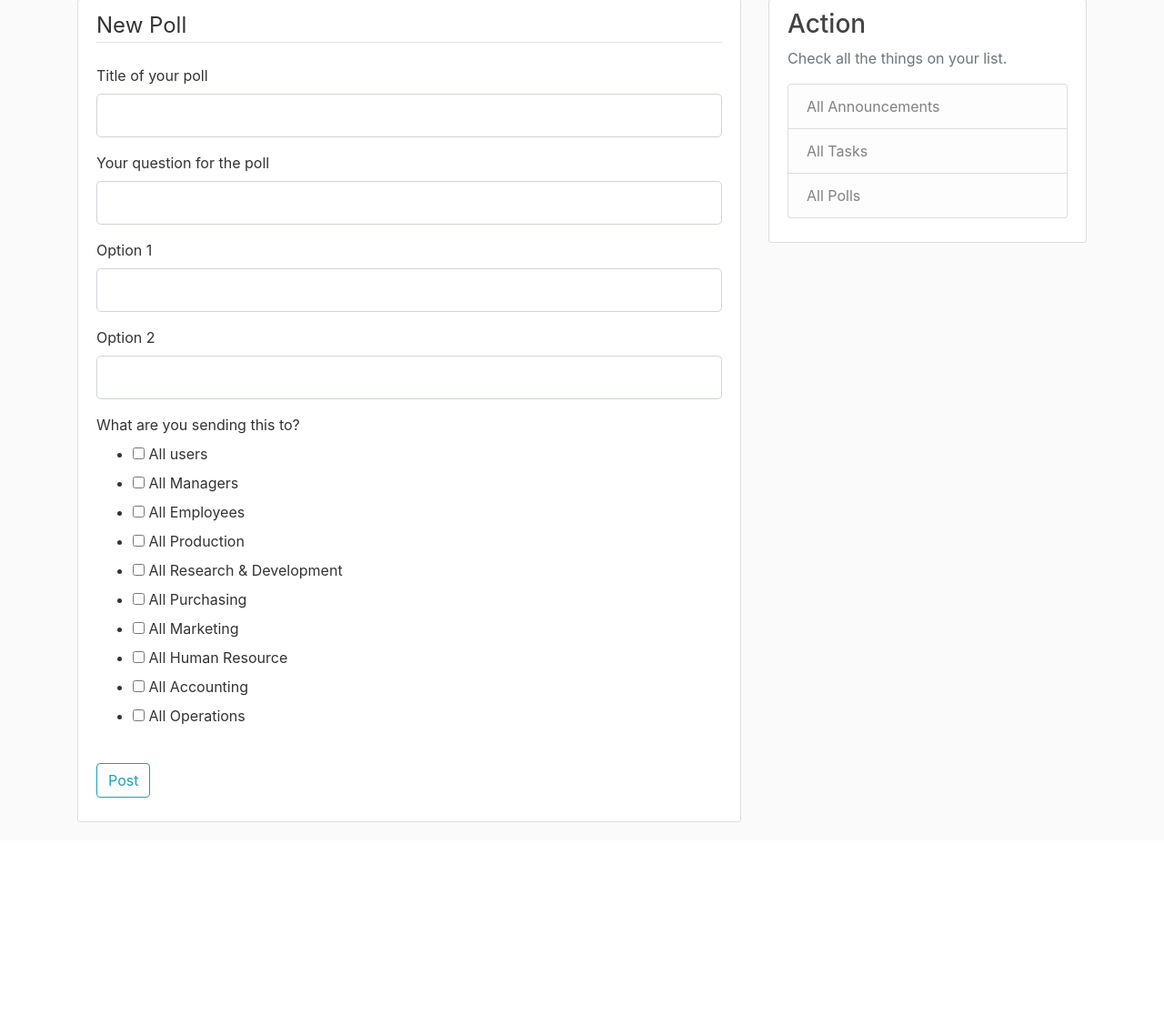
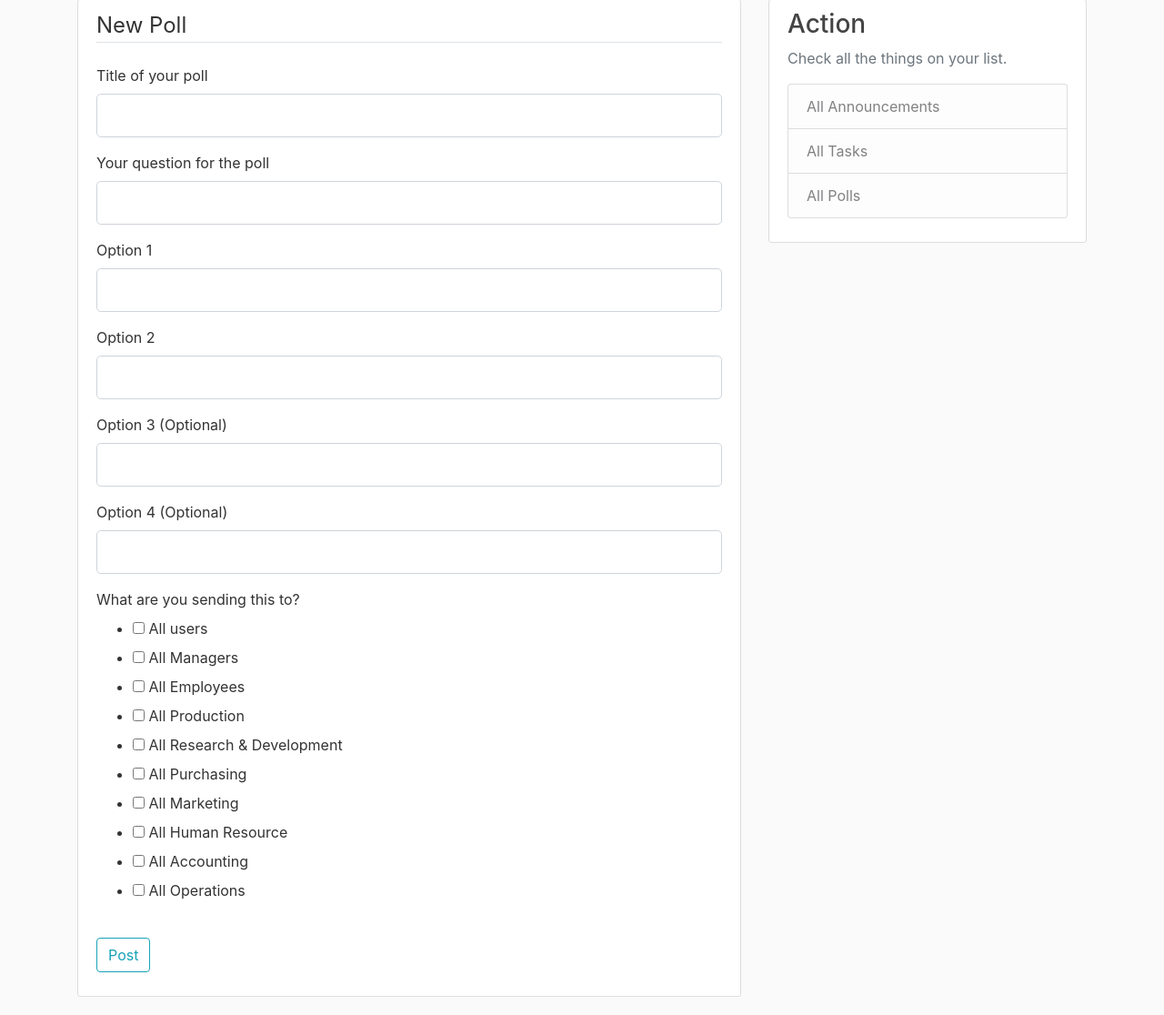
Before and after one commit to joezuoyc/CS316_F20_Team8, a Flask app: page /poll/new in a window 1280 px wide. Shown: the part 81-1197 px from the top of the page at 91% size. Before the commit the page ends 985 px from the top, so only its background shows below. Run offline with Flask 2, Linux system fonts and the light colour scheme; the visitor is signed in with stand-in values (Sample User, id 1); data comes from the database, SQL or seed files in the repository; some libraries are stand-ins or nearby versions.

Commit message:
add poll feature

```diff
--- a/scheduler_code/scheduler/forms.py
+++ b/scheduler_code/scheduler/forms.py
@@ -1,7 +1,7 @@
 from flask_wtf import FlaskForm
 from flask_wtf.file import FileField, FileAllowed
 from flask_login import current_user
-from wtforms import widgets, StringField, PasswordField, SubmitField, BooleanField, TextAreaField, SelectField,SelectMultipleField
+from wtforms import widgets, StringField, PasswordField, SubmitField, BooleanField, TextAreaField, SelectField,SelectMultipleField, RadioField
 from wtforms.validators import DataRequired, Length, Email, EqualTo
 import email_validator
 from scheduler.models import User
@@ -108,13 +108,15 @@ class PollForm(FlaskForm):
 	question = StringField('Your question for the poll', validators = [DataRequired()])
 	option1 = StringField('Option 1', validators = [DataRequired()])
 	option2 = StringField('Option 2', validators = [DataRequired()])
+	option3 = StringField('Option 3 (Optional)')
+	option4 = StringField('Option 4 (Optional)')
 	submit = SubmitField('Post')
 	audience = MultiCheckboxField('What are you sending this to?')
 
 class PollResponseForm(FlaskForm):
 	title = StringField('Title of the poll', validators = [DataRequired()])
 	question = StringField('Question for the poll', validators = [DataRequired()])
-	choice = MultiCheckboxField('What is your choice?')
+	choice = RadioField('What is your choice?')
 	submit = SubmitField('Submit')
 
 class PollResultForm(FlaskForm):
--- a/scheduler_code/scheduler/models.py
+++ b/scheduler_code/scheduler/models.py
@@ -52,6 +52,8 @@ class Poll(db.Model):
     question = db.Column(db.Text, nullable=False)
     option1 = db.Column(db.Text, nullable=False)
     option2 = db.Column(db.Text, nullable=False)
+    option3 = db.Column(db.Text)
+    option4 = db.Column(db.Text)
     initiator_id = db.Column(db.Integer, db.ForeignKey('user.id'), nullable=False)
     def __repr__(self):
         return f"Poll('{self.title}', '{self.date_posted}')"
--- a/scheduler_code/scheduler/routes.py
+++ b/scheduler_code/scheduler/routes.py
@@ -248,7 +248,23 @@ def new_poll():
 	form = PollForm()
 	form.audience.choices = audience_groups
 	if form.validate_on_submit():
-		poll = Poll(title = form.title.data,
+		if form.option3.data != '' and form.option4.data != '':
+			poll = Poll(title = form.title.data,
+						author = current_user, question = form.question.data,
+						option1 = form.option1.data, option2 = form.option2.data,
+						option3 = form.option3.data, option4 = form.option4.data)
+		elif form.option3.data == '' and form.option4.data != '':
+			poll = Poll(title = form.title.data,
+						author = current_user, question = form.question.data,
+						option1 = form.option1.data, option2 = form.option2.data,
+						option4 = form.option4.data)
+		elif form.option3.data != '' and form.option4.data == '':
+			poll = Poll(title = form.title.data,
+						author = current_user, question = form.question.data,
+						option1 = form.option1.data, option2 = form.option2.data,
+						option3 = form.option3.data)
+		else:
+			poll = Poll(title = form.title.data,
 						author = current_user, question = form.question.data,
 						option1 = form.option1.data, option2 = form.option2.data)
 		db.session.add(poll)
@@ -300,8 +316,14 @@ def poll(poll_id):
 	option1 = poll.option1
 	option2 = poll.option2
 	form.choice.choices = [(option1, option1), (option2, option2)]
+	if poll.option3 is not None:
+		option3 = poll.option3
+		form.choice.choices.append((option3, option3))
+	if poll.option4 is not None:
+		option4 = poll.option4
+		form.choice.choices.append((option4, option4))
 	if form.validate_on_submit():
-		poll_res = Poll_response(poll_id = poll_id, recipient=current_user.id, choice=','.join(form.choice.data))
+		poll_res = Poll_response(poll_id = poll_id, recipient=current_user.id, choice=form.choice.data)
 		db.session.add(poll_res)
 		db.session.commit()
 		flash('Your response has been submmitted', 'success')
--- a/scheduler_code/scheduler/templates/new_poll.html
+++ b/scheduler_code/scheduler/templates/new_poll.html
@@ -64,6 +64,34 @@
                 </div>
 
                 <div class="form-group">
+                    {{ form.option3.label(class="form-control-label") }}
+                    {% if form.option3.errors %}
+                        {{ form.option3(class="form-control form-control-lg is-invalid") }}
+                        <div class="invalid-feedback">
+                            {% for error in form.option3.errors %}
+                                <span>{{ error }}</span>
+                            {% endfor %}
+                        </div>
+                    {% else %}
+                        {{ form.option3(class="form-control form-control-lg") }}
+                    {% endif %}
+                </div>
+
+                <div class="form-group">
+                    {{ form.option4.label(class="form-control-label") }}
+                    {% if form.option4.errors %}
+                        {{ form.option4(class="form-control form-control-lg is-invalid") }}
+                        <div class="invalid-feedback">
+                            {% for error in form.option4.errors %}
+                                <span>{{ error }}</span>
+                            {% endfor %}
+                        </div>
+                    {% else %}
+                        {{ form.option4(class="form-control form-control-lg") }}
+                    {% endif %}
+                </div>
+
+                <div class="form-group">
                     {{ form.audience.label(class="form-control-label") }}
                     {% if form.audience.errors %}
                         {{ form.audience(class="form-control form-control-lg is-invalid") }}
--- a/scheduler_code/scheduler/templates/poll.html
+++ b/scheduler_code/scheduler/templates/poll.html
@@ -12,7 +12,7 @@
 
             <div class="form-group">
 
-            {{ form.choice(class="selectpicker") }}
+            {{ form.choice(class="form-check") }}
 
             </div>
 
```
